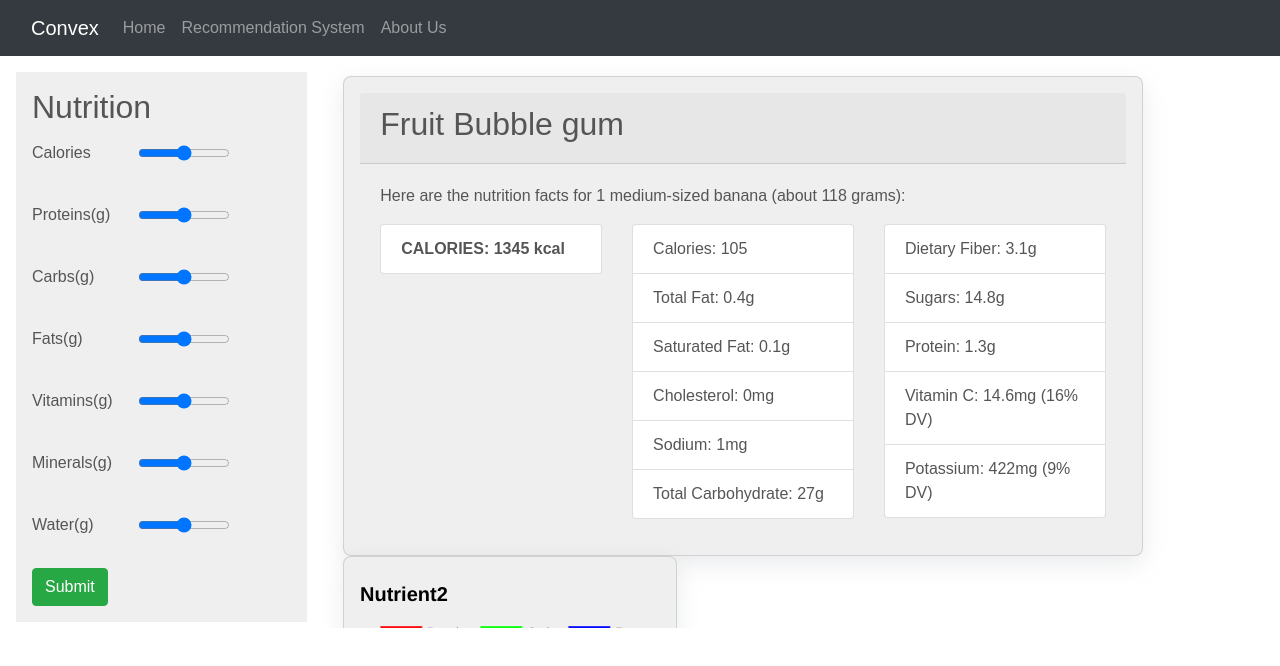
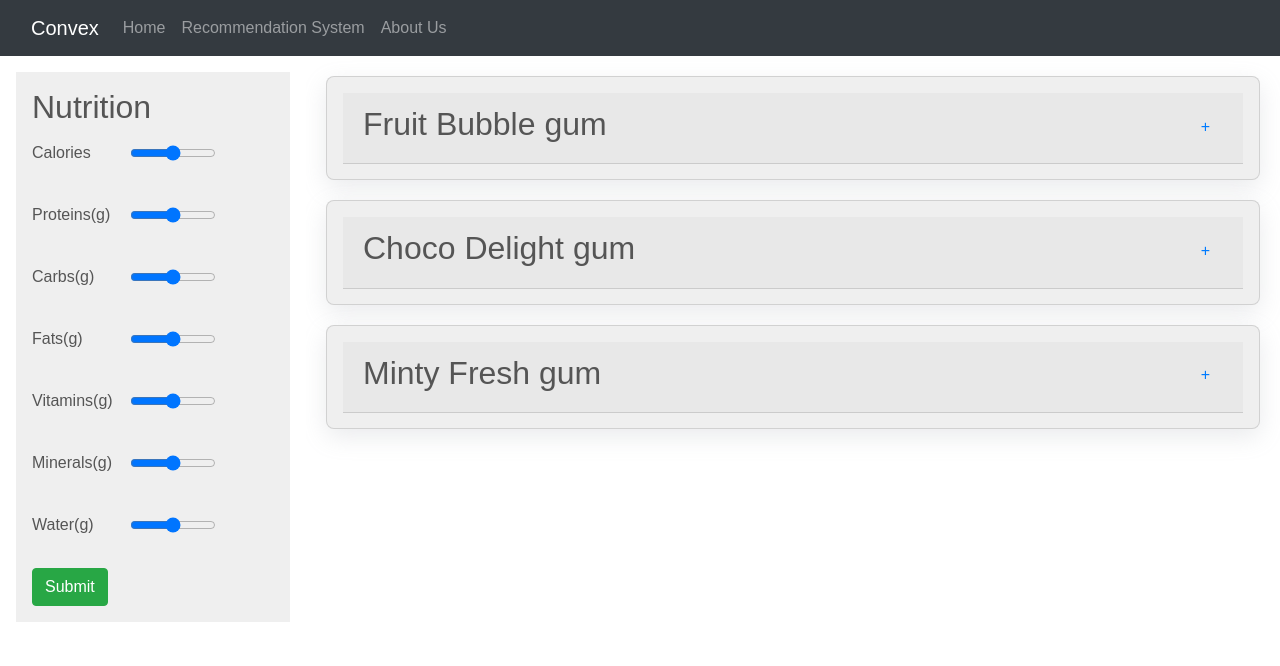
Before and after one commit to mashiourcse/convex_nutriiton, a React (Vite) app: page /recommendation-system in a window 1280 px wide. Shown: the top 666 px of the page. Built offline with nearby package versions, Linux system fonts and the light colour scheme.

Commit message:
updated card style

```diff
--- a/Assets/css/components/App.css
+++ b/Assets/css/components/App.css
@@ -28,7 +28,8 @@
 }
 
 .scrollable-content {
-  height: 572px;
+  /* height: 572px; */
+  width: 100%;
   overflow: scroll;
 }
 /* .categoryCard {
--- a/src/components/Card.jsx
+++ b/src/components/Card.jsx
@@ -1,45 +1,77 @@
-import React from 'react'
-export const Card = ({SingleFoodData}) => {
+import React from "react";
+import { ChartComponent } from "./ChartComponent";
+
+export const Card = ({ SingleFoodData, index }) => {
+  const accordionId = `accordion-${index}`; // Unique ID for each accordion
+
   return (
+    <div id={accordionId} className="accordion">
       <div className="card">
-    <div className="card-header">
+        <div
+          className="card-header d-flex justify-content-between"
+          id={`heading${index}`}
+        >
           <h2>{SingleFoodData?.description}</h2>
+          <h2 className="mb-0 ">
+            <button
+              className="btn btn-link"
+              data-toggle="collapse"
+              data-target={`#collapse${index}`}
+              aria-expanded="true"
+              aria-controls={`collapse${index}`}
+            >
+              +
+            </button>
+          </h2>
         </div>
+
+        <div
+          id={`collapse${index}`}
+          className="collapse"
+          aria-labelledby={`heading${index}`}
+          data-parent={`#${accordionId}`}
+        >
           <div className="card-body">
-      {/* <h5 className="card-title">Banana</h5> */}
-      <div className='nutrition-data'>
-      <p className="card-text">Here are the nutrition facts for 1 medium-sized banana (about 118 grams):</p>
+            <div className="nutrition-data">
+              <p className="card-text">
+                Here are the nutrition facts for 1 medium-sized banana (about
+                118 grams):
+              </p>
               <div className="row">
-      <div className="col-sm-4">
+                <div className="col-sm-8">
                   <ul className="list-group">
-      <li className="list-group-item font-weight-bold">CALORIES: 1345 kcal</li>
-
-    </ul>
-  </div>
-  <div className="col-sm-4">
-    <ul className="list-group">
-      <li className="list-group-item">Calories: 105</li>
+                    <li className="list-group-item font-weight-bold">
+                      CALORIES: 1345 kcal
+                    </li>
                     <li className="list-group-item">Total Fat: 0.4g</li>
                     <li className="list-group-item">Saturated Fat: 0.1g</li>
                     <li className="list-group-item">Cholesterol: 0mg</li>
                     <li className="list-group-item">Sodium: 1mg</li>
                     <li className="list-group-item">Total Carbohydrate: 27g</li>
+                    <li className="list-group-item">Dietary Fiber: 3.1g</li>
+                    <li className="list-group-item">Sugars: 14.8g</li>
+                    <li className="list-group-item">Protein: 1.3g</li>
+                    <li className="list-group-item">
+                      Vitamin C: 14.6mg (16% DV)
+                    </li>
+                    <li className="list-group-item">
+                      Potassium: 422mg (9% DV)
+                    </li>
                   </ul>
                 </div>
                 <div className="col-sm-4">
-    <ul className="list-group">
-      <li className="list-group-item">Dietary Fiber: 3.1g</li>
-      <li className="list-group-item">Sugars: 14.8g</li>
-      <li className="list-group-item">Protein: 1.3g</li>
-      <li className="list-group-item">Vitamin C: 14.6mg (16% DV)</li>
-      <li className="list-group-item">Potassium: 422mg (9% DV)</li>
-    </ul>
+                  <ChartComponent
+                    labels={SingleFoodData.labels}
+                    data={SingleFoodData.data}
+                    header={SingleFoodData.header}
+                  />
+                </div>
+                {/* <div className="col-sm-4"></div> */}
               </div>
             </div>
           </div>
         </div>
       </div>
-
-
-  )
-}
+    </div>
+  );
+};
--- a/src/components/SingleFood.jsx
+++ b/src/components/SingleFood.jsx
@@ -1,25 +1,28 @@
-import React from 'react'
+import React from "react";
 
-import { ChartComponent } from './ChartComponent'
-import { Card } from './Card'
-
+import { ChartComponent } from "./ChartComponent";
+import { Card } from "./Card";
 
 let SingleFoodData = {
   header: "Nutrient",
   labels: ["Proteins", "Carbs", "Fats", "Vitamins", "Minerals", "Water"],
   data: [30, 40, 20, 5, 3, 2],
-}
-export const SingleFood = ({SingleFoodData}) => {
+};
+export const SingleFood = ({ SingleFoodData }) => {
   return (
     <>
-    <Card SingleFoodData={SingleFoodData} className='col-sm-6'/>
-              <ChartComponent
-                className='col-sm-6'
+      <div className="row">
+        <Card
+          SingleFoodData={SingleFoodData}
+          className="col-12 col-xl-12 col-lg-12 col-md-12 col-sm-12 col-xs-12"
+        />
+        {/* <ChartComponent
+          className="col-6 col-xl-6 col-lg-6 col-md-6 col-sm-6 col-xs-6"
           labels={SingleFoodData.labels}
           data={SingleFoodData.data}
           header={SingleFoodData.header}
-              />
-
+        /> */}
+      </div>
     </>
-  )
-}
+  );
+};
--- a/src/pages/RecommendationSystem.jsx
+++ b/src/pages/RecommendationSystem.jsx
@@ -1,60 +1,62 @@
-import { useState } from 'react';
-import NutritionForm from '../components/NutritionForm';
+import { useState } from "react";
+import NutritionForm from "../components/NutritionForm";
 
-import { SingleFood } from '../components/SingleFood';
+import { SingleFood } from "../components/SingleFood";
+import { Card } from "../components/Card";
 
 const App = () => {
-
   let FoodData = [
     {
-    "header": "Nutrient2",
-    "description": "Fruit Bubble gum",
-    "calories": "3432",
-    "brandOwner": "America's original",
-    "brandedFoodCategory": "Chewing Gum & Mints",
-    "servingSize": 8,
-    "servingSizeUnit": "g",
-    "labels": ["Proteins", "Carbs", "Fats", "Vitamins", "Minerals", "Water"],
-    "data": [30, 40, 20, 5, 3, 2]
+      header: "Nutrient2",
+      description: "Fruit Bubble gum",
+      calories: "3432",
+      brandOwner: "America's original",
+      brandedFoodCategory: "Chewing Gum & Mints",
+      servingSize: 8,
+      servingSizeUnit: "g",
+      labels: ["Proteins", "Carbs", "Fats", "Vitamins", "Minerals", "Water"],
+      data: [30, 40, 20, 5, 3, 2],
     },
     {
-    "header": "Nutrient3",
-    "description": "Choco Delight gum",
-    "calories": "2500",
-    "brandOwner": "Taste Treats Inc.",
-    "brandedFoodCategory": "Chewing Gum & Mints",
-    "servingSize": 8,
-    "servingSizeUnit": "g",
-    "labels": ["Proteins", "Carbs", "Fats", "Vitamins", "Minerals", "Water"],
-    "data": [25, 35, 15, 4, 2, 1]
+      header: "Nutrient3",
+      description: "Choco Delight gum",
+      calories: "2500",
+      brandOwner: "Taste Treats Inc.",
+      brandedFoodCategory: "Chewing Gum & Mints",
+      servingSize: 8,
+      servingSizeUnit: "g",
+      labels: ["Proteins", "Carbs", "Fats", "Vitamins", "Minerals", "Water"],
+      data: [25, 35, 15, 4, 2, 1],
     },
     {
-    "header": "Nutrient4",
-    "description": "Minty Fresh gum",
-    "calories": "1800",
-    "brandOwner": "Fresh & Cool Corp.",
-    "brandedFoodCategory": "Chewing Gum & Mints",
-    "servingSize": 8,
-    "servingSizeUnit": "g",
-    "labels": ["Proteins", "Carbs", "Fats", "Vitamins", "Minerals", "Water"],
-    "data": [20, 30, 10, 3, 1, 0]
-  }
-]
-;
+      header: "Nutrient4",
+      description: "Minty Fresh gum",
+      calories: "1800",
+      brandOwner: "Fresh & Cool Corp.",
+      brandedFoodCategory: "Chewing Gum & Mints",
+      servingSize: 8,
+      servingSizeUnit: "g",
+      labels: ["Proteins", "Carbs", "Fats", "Vitamins", "Minerals", "Water"],
+      data: [20, 30, 10, 3, 1, 0],
+    },
+  ];
   return (
     <div>
-
-      <div className='Recommendation_System'>
-        <NutritionForm className=''/>
-        <div className='scrollable-content' >
-          <div className='recommend-food'>
-           {
-            FoodData.map( (singlefoodData, index)=>{
-              return <div className='row single-item'>
-              <SingleFood SingleFoodData={singlefoodData} key={index} />
+      <div className="Recommendation_System">
+        <NutritionForm className="" />
+        <div className="scrollable-content">
+          <div className="recommend-food">
+            {FoodData.map((singlefoodData, index) => {
+              return (
+                <div className="single-item">
+                  <Card
+                    SingleFoodData={singlefoodData}
+                    index={index}
+                    key={index}
+                  />
                 </div>
-            })
-           }
+              );
+            })}
           </div>
         </div>
       </div>
```
Also changed, not shown: src/pages/dump.js (added), 1 other file (tests, documents, lock files or other folders). Lines whose indentation alone changed are shown as unchanged.
